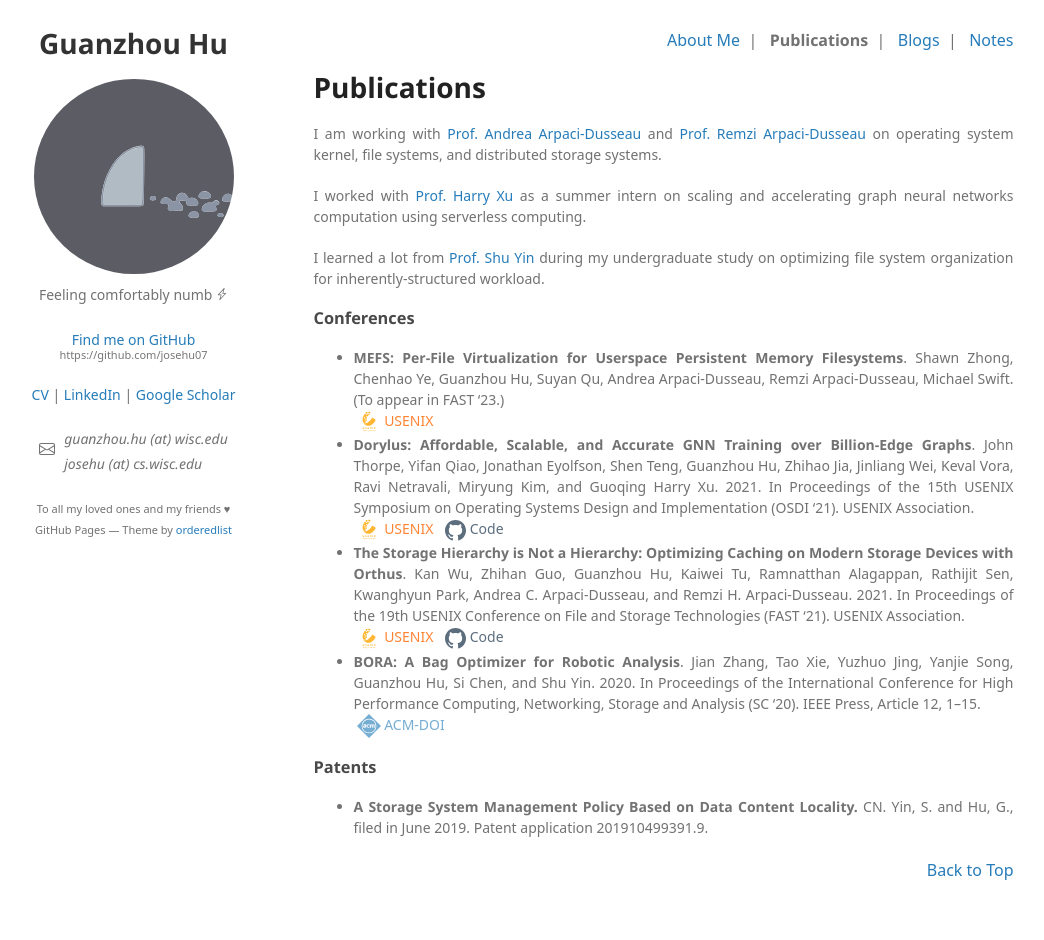
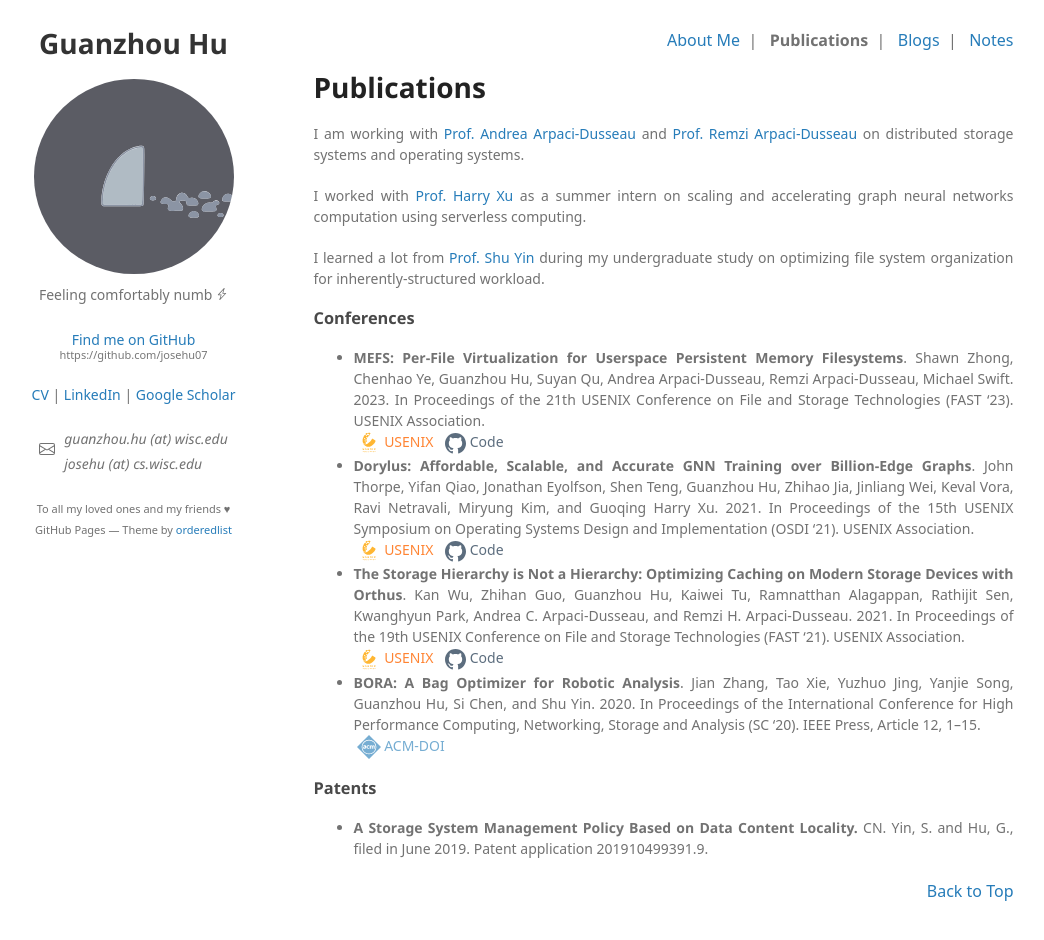
Before and after one commit to josehu07/josehu07.github.io, a Jekyll site: the page built from publications.md, in a window 1280 px wide and 973 px high. Shown: the top 940 px of the window, without its empty margins (119-1163 px from the left). Built offline with Jekyll 4.4.1, drawn with Linux system fonts in a browser that asks for light colours; some web fonts are replaced; a script that is not in the unit is left out.

Commit message:
update MadFS publication and minor fixes

```diff
--- a/publications.md
+++ b/publications.md
@@ -13,7 +13,7 @@ permalink: /publications.html
 
 # Publications
 
-I am working with [Prof. Andrea Arpaci-Dusseau](http://pages.cs.wisc.edu/~dusseau/) and [Prof. Remzi Arpaci-Dusseau](http://pages.cs.wisc.edu/~remzi/) on operating system kernel, file systems, and distributed storage systems.
+I am working with [Prof. Andrea Arpaci-Dusseau](http://pages.cs.wisc.edu/~dusseau/) and [Prof. Remzi Arpaci-Dusseau](http://pages.cs.wisc.edu/~remzi/) on distributed storage systems and operating systems.
 
 I worked with [Prof. Harry Xu](http://web.cs.ucla.edu/~harryxu/) as a summer intern on scaling and accelerating graph neural networks computation using serverless computing.
 
@@ -74,9 +74,9 @@ I learned a lot from [Prof. Shu Yin](http://sist.shanghaitech.edu.cn/2018/0502/c
 
 ### Conferences
 
-- <b>MEFS: Per-File Virtualization for Userspace Persistent Memory Filesystems</b>. Shawn Zhong, Chenhao Ye, Guanzhou Hu, Suyan Qu, Andrea Arpaci-Dusseau, Remzi Arpaci-Dusseau, Michael Swift. (To appear in FAST '23.) <br/>
-    <a class="btn-usenix" href="https://www.usenix.org/conference/fast23" target="_blank"><img class="paper-button" src="/assets/img/usenix-button.svg" /> USENIX</a>
-    <!-- <a class="btn-github" href="https://github.com/ShawnZhong/uLayFS" target="_blank"><img class="paper-button-small" src="/assets/img/github-button.svg" /> Code</a> -->
+- <b>MEFS: Per-File Virtualization for Userspace Persistent Memory Filesystems</b>. Shawn Zhong, Chenhao Ye, Guanzhou Hu, Suyan Qu, Andrea Arpaci-Dusseau, Remzi Arpaci-Dusseau, Michael Swift. 2023. In Proceedings of the 21th USENIX Conference on File and Storage Technologies (FAST '23). USENIX Association. <br/>
+    <a class="btn-usenix" href="https://www.usenix.org/conference/fast23/presentation/zhong" target="_blank"><img class="paper-button" src="/assets/img/usenix-button.svg" /> USENIX</a>
+    <a class="btn-github" href="https://github.com/WiscADSL/MadFS" target="_blank"><img class="paper-button-small" src="/assets/img/github-button.svg" /> Code</a>
 - <b>Dorylus: Affordable, Scalable, and Accurate GNN Training over Billion-Edge Graphs</b>. John Thorpe, Yifan Qiao, Jonathan Eyolfson, Shen Teng, Guanzhou Hu, Zhihao Jia, Jinliang Wei, Keval Vora, Ravi Netravali, Miryung Kim, and Guoqing Harry Xu. 2021. In Proceedings of the 15th USENIX Symposium on Operating Systems Design and Implementation (OSDI '21). USENIX Association. <br/>
     <a class="btn-usenix" href="https://www.usenix.org/conference/osdi21/presentation/thorpe" target="_blank"><img class="paper-button" src="/assets/img/usenix-button.svg" /> USENIX</a>
     <a class="btn-github" href="https://github.com/uclasystem/dorylus" target="_blank"><img class="paper-button-small" src="/assets/img/github-button.svg" /> Code</a>
```
Also changed, not shown: index.md (+1 -1 lines).
